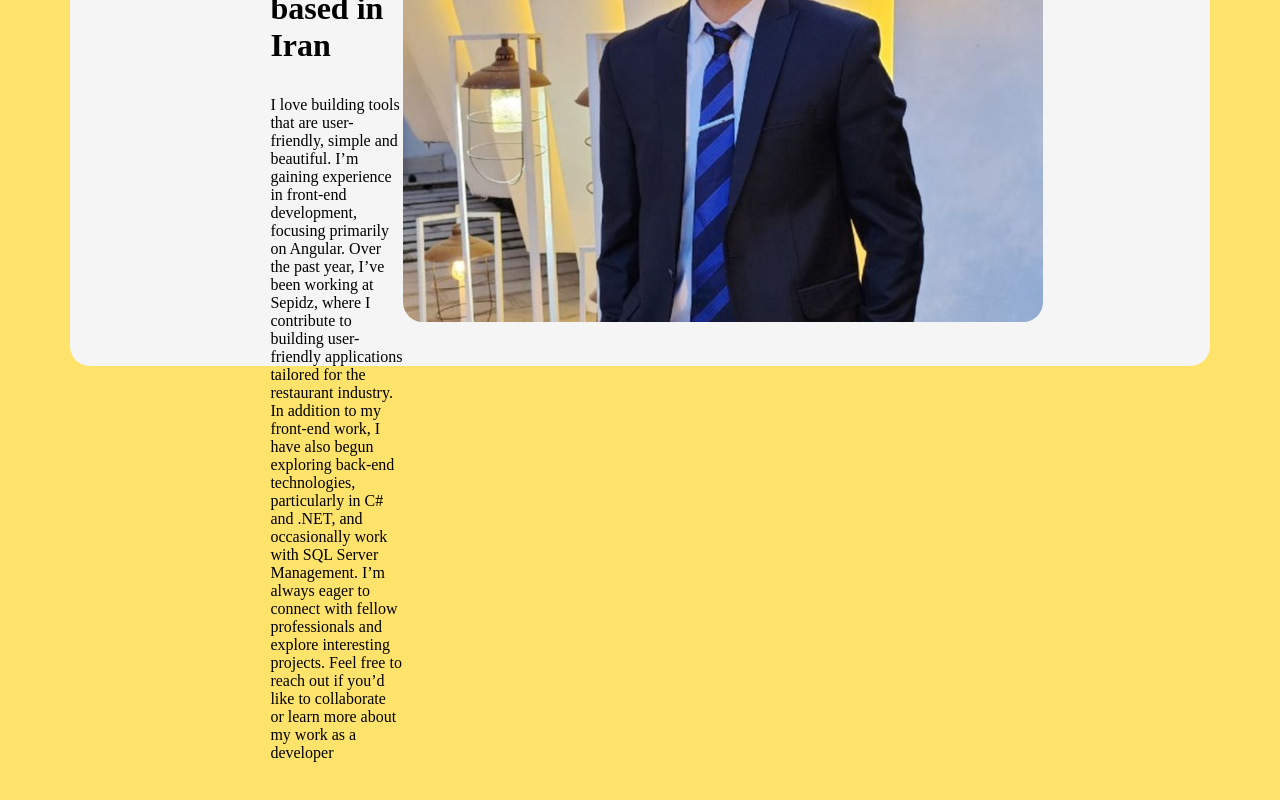
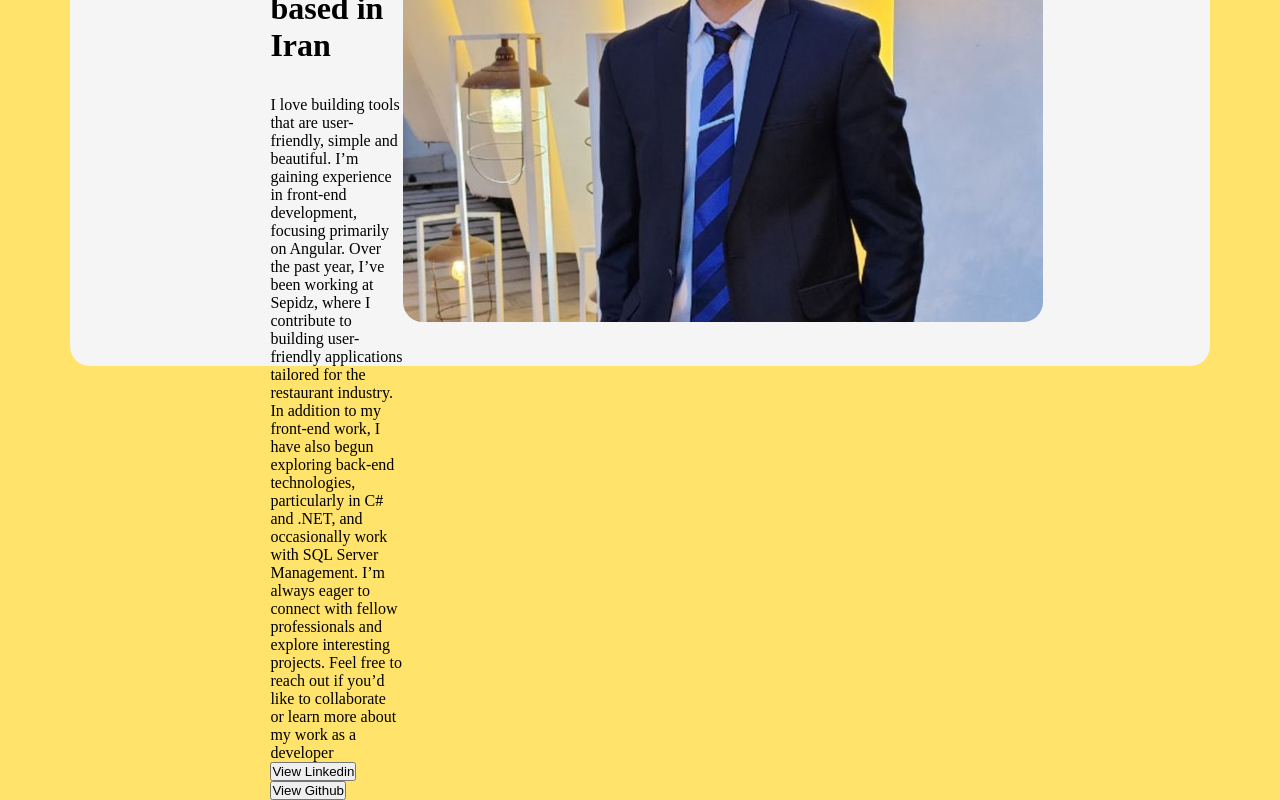
Before and after one commit to farzad-bahadorifar/my-portfolio, an Angular app: page /about in a window 1280 px wide. Shown: the part 394-1194 px from the top of the page. Before the commit the page ends 1156 px from the top, so only its background shows below. Built offline with nearby package versions, Linux system fonts and the light colour scheme.

Commit message:
add connection button to main page.

```diff
--- a/src/app/app.component.html
+++ b/src/app/app.component.html
@@ -44,6 +44,10 @@
           Feel free to reach out if you’d like to collaborate or learn more
           about my work as a developer
         </p>
+        <div>
+          <button>View Linkedin</button>
+          <button>View Github</button>
+        </div>
       </div>
       <div class="about__right">
         <img src="../assets/images/profile-pic.jpg" alt="profile-pic">
```
